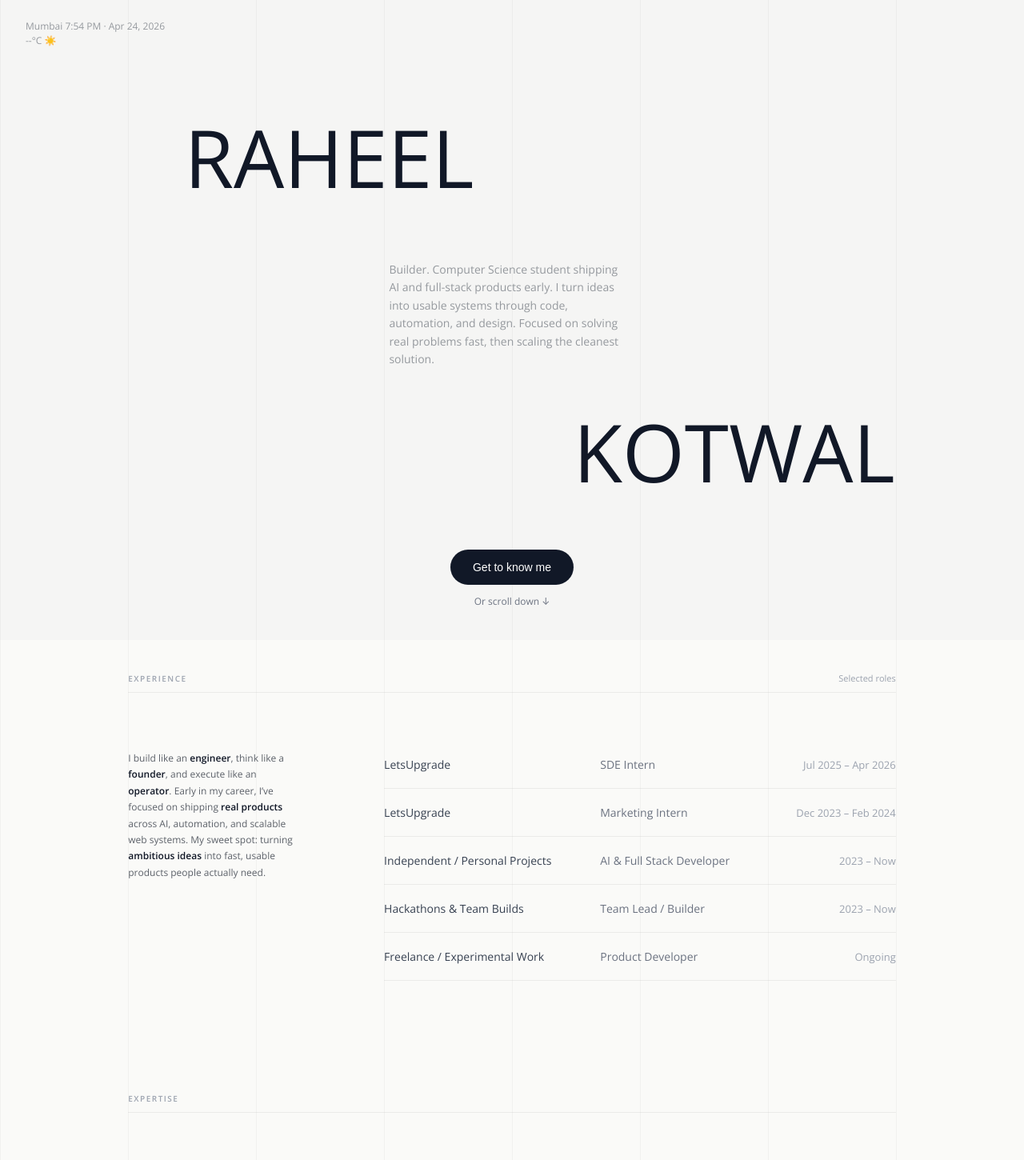
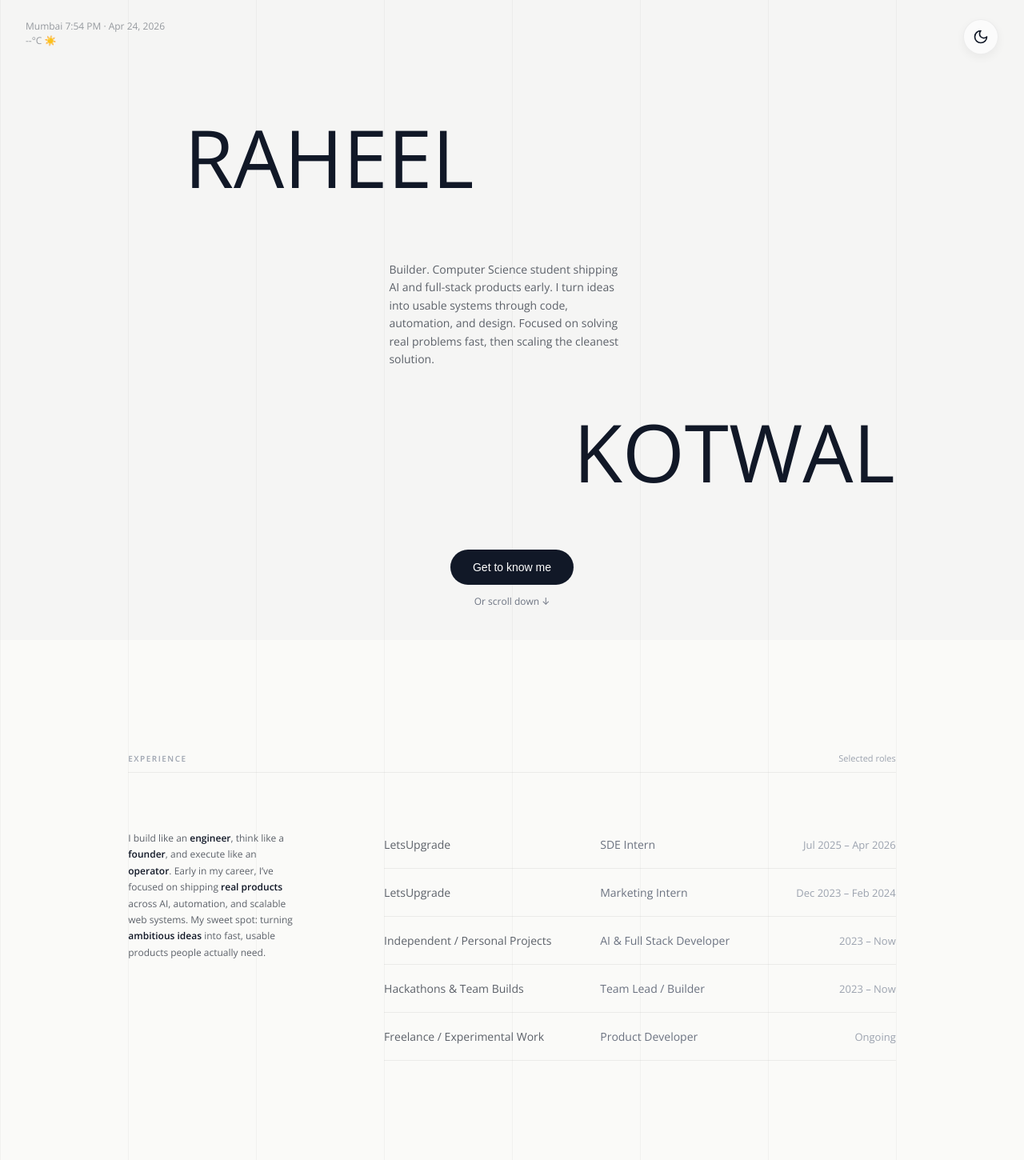
Before and after one commit to Raheel-10k/MyPortfolio, a React (Vite) app: page / in a window 1280 px wide. Shown: the top 1450 px of the page at 80% size. Built offline with nearby package versions, Linux system fonts and the light colour scheme; no server answers.

Commit message:
v1.1 dark theme added

```diff
--- a/src/App.jsx
+++ b/src/App.jsx
@@ -1,9 +1,13 @@
 import React from 'react';
 import Home from './pages/Home';
+import ThemeToggle from './components/ThemeToggle';
 
 function App() {
   return (
-    <Home />
+    <>
+      <ThemeToggle />
+      <Home />
+    </>
   );
 }
 
--- a/src/components/Brain.css
+++ b/src/components/Brain.css
@@ -7,22 +7,23 @@
   border-top: 1px solid rgba(0,0,0,0.06);
   position: relative;
   z-index: 2;
-  background-color: #fbfbfb;
-  background-image: linear-gradient(to right, rgba(0,0,0,0.035) 1px, transparent 1px);
+  background-color: var(--bg-color);
+  background-image: linear-gradient(to right, var(--grid-line) 1px, transparent 1px);
   background-size: 12.5vw 100%;
   padding: 100px 12.52% 60px;
+  transition: background-color 0.3s ease;
 }
 
 .brain-section h3 {
   font-size: 28px;
   font-weight: 400;
   margin: 0 0 12px;
-  color: #374151;
+  color: var(--text-primary);
 }
 
 .brain-section p {
   font-size: 14px;
-  color: #6b7280;
+  color: var(--text-secondary);
   margin: 0 0 32px;
   max-width: 460px;
   line-height: 1.6;
--- a/src/components/Footer.css
+++ b/src/components/Footer.css
@@ -1,8 +1,8 @@
 /* Footer Section */
 .footer {
-  background-color: #0a0a0a;
-  color: #fff;
-  padding: 40px 0 0 0;
+  background-color: var(--hero-bg);
+  color: var(--text-primary);
+  padding: 100px 0 60px;
   position: relative;
   overflow: hidden;
   border-top: 1px solid #222;
@@ -10,6 +10,7 @@
   background-image: linear-gradient(to right, rgba(255,255,255,0.05) 1px, transparent 1px);
   background-size: 12.5vw 100%;
   z-index: 2;
+  transition: background-color 0.3s ease;
 }
 
 .marquee-container {
@@ -59,10 +60,11 @@
 }
 
 .footer-link {
-  color: #9ca3af;
+  color: var(--text-primary);
   text-decoration: none;
-  font-size: 14px;
-  transition: color 0.2s;
+  font-size: 24px;
+  font-weight: 300;
+  transition: opacity 0.2s;
 }
 
 .footer-link:hover {
@@ -70,10 +72,9 @@
 }
 
 .copyright {
-  font-size: 12px;
-  color: #6b7280;
-  margin-top: auto;
-  padding-bottom: 40px;
+  font-size: 11px;
+  color: var(--text-muted);
+  margin-top: 40px;
 }
 
 .footer-images {
--- a/src/components/Hero.css
+++ b/src/components/Hero.css
@@ -5,25 +5,25 @@
   top: 0;
   overflow: hidden;
   z-index: 1;
-  background-color: #f5f5f4;
-  background-image: linear-gradient(to right, rgba(0,0,0,0.035) 1px, transparent 1px);
+  background-color: var(--hero-bg);
+  background-image: linear-gradient(to right, var(--grid-line) 1px, transparent 1px);
   background-size: 12.5vw 100%;
+  transition: background-color 0.3s ease;
 }
 
 .name-part {
     font-family: 'Open Sans', sans-serif;
     font-size: 100px;
     font-weight: 300;
-    color: #111827;
+    color: var(--text-primary);
     margin: 0;
     white-space: nowrap;
-
 }
 
 .hero-description {
   font-size: 14px;
   line-height: 1.6;
-  color: #95999e;
+  color: var(--text-secondary);
   max-width: 300px;
 }
 
--- /dev/null
+++ b/src/components/ThemeToggle.css
@@ -0,0 +1,32 @@
+.theme-toggle {
+  position: fixed;
+  top: 24px;
+  right: 32px;
+  z-index: 1000;
+  background: var(--bg-color);
+  border: 1px solid var(--border-color);
+  color: var(--text-primary);
+  width: 44px;
+  height: 44px;
+  border-radius: 50%;
+  display: flex;
+  align-items: center;
+  justify-content: center;
+  cursor: pointer;
+  box-shadow: 0 4px 12px rgba(0,0,0,0.05);
+  transition: all 0.3s cubic-bezier(0.4, 0, 0.2, 1);
+  pointer-events: auto;
+}
+
+.theme-toggle:hover {
+  transform: scale(1.05);
+  background: var(--hero-bg);
+}
+
+.theme-toggle svg {
+  transition: transform 0.5s cubic-bezier(0.4, 0, 0.2, 1);
+}
+
+.theme-toggle:active {
+  transform: scale(0.95);
+}
--- /dev/null
+++ b/src/components/ThemeToggle.jsx
@@ -0,0 +1,30 @@
+import React, { useState, useEffect } from 'react';
+import './ThemeToggle.css';
+
+const ThemeToggle = () => {
+  const [isDark, setIsDark] = useState(false);
+
+  useEffect(() => {
+    if (isDark) {
+      document.body.classList.add('dark');
+    } else {
+      document.body.classList.remove('dark');
+    }
+  }, [isDark]);
+
+  return (
+    <button
+      className="theme-toggle"
+      onClick={() => setIsDark(!isDark)}
+      aria-label="Toggle dark mode"
+    >
+      {isDark ? (
+        <svg xmlns="http://www.w3.org/2000/svg" width="20" height="20" viewBox="0 0 24 24" fill="none" stroke="currentColor" strokeWidth="2" strokeLinecap="round" strokeLinejoin="round" className="lucide lucide-sun"><circle cx="12" cy="12" r="4"/><path d="M12 2v2"/><path d="M12 20v2"/><path d="m4.93 4.93 1.41 1.41"/><path d="m17.66 17.66 1.41 1.41"/><path d="M2 12h2"/><path d="M20 12h2"/><path d="m6.34 17.66-1.41 1.41"/><path d="m19.07 4.93-1.41 1.41"/></svg>
+      ) : (
+        <svg xmlns="http://www.w3.org/2000/svg" width="20" height="20" viewBox="0 0 24 24" fill="none" stroke="currentColor" strokeWidth="2" strokeLinecap="round" strokeLinejoin="round" className="lucide lucide-moon"><path d="M12 3a6 6 0 0 0 9 9 9 9 0 1 1-9-9Z"/></svg>
+      )}
+    </button>
+  );
+};
+
+export default ThemeToggle;
--- a/src/index.css
+++ b/src/index.css
@@ -1,14 +1,37 @@
 @import url('https://fonts.googleapis.com/css2?family=Open+Sans:ital,wght@0,300..800;1,300..800&display=swap');
+
+:root {
+  --bg-color: #fbfbfb;
+  --hero-bg: #f5f5f4;
+  --section-bg: #fafaf8;
+  --text-primary: #111827;
+  --text-secondary: #5c6169;
+  --text-muted: #9ca3af;
+  --grid-line: rgba(0,0,0,0.035);
+  --border-color: rgba(0,0,0,0.06);
+}
+
+body.dark {
+  --bg-color: #0a0a0a;
+  --hero-bg: #0f0f0f;
+  --section-bg: #141414;
+  --text-primary: #f9fafb;
+  --text-secondary: #9ca3af;
+  --text-muted: #6b7280;
+  --grid-line: rgba(255,255,255,0.05);
+  --border-color: rgba(255,255,255,0.1);
+}
 
 body {
   margin: 0;
   font-family: 'Open Sans', -apple-system, sans-serif;
-  background-color: #fbfbfb;
+  background-color: var(--bg-color);
   /* vertical grid lines */
-  background-image: linear-gradient(to right, rgba(0,0,0,0.035) 1px, transparent 1px);
+  background-image: linear-gradient(to right, var(--grid-line) 1px, transparent 1px);
   background-size: 12.5vw 100%;
-  color: #111827;
+  color: var(--text-primary);
   overflow-x: hidden;
+  transition: background-color 0.3s ease, color 0.3s ease;
 }
 
 * {
@@ -27,13 +50,13 @@ body {
 }
 
 .table tr {
-  border-bottom: 1px solid rgba(0,0,0,0.06);
+  border-bottom: 1px solid var(--border-color);
 }
 
 .table td {
   padding: 20px 0;
   font-size: 14px;
-  color: #374151;
+  color: var(--text-secondary);
 }
 
 .table td:nth-child(2) {
@@ -49,10 +72,11 @@ body {
 .section {
   position: relative;
   z-index: 2;
-  background-color: #fafaf8;
-  background-image: linear-gradient(to right, rgba(0,0,0,0.035) 1px, transparent 1px);
+  background-color: var(--section-bg);
+  background-image: linear-gradient(to right, var(--grid-line) 1px, transparent 1px);
   background-size: 12.5vw 100%;
-  padding: 0px 12.52% 0;
+  padding: 100px 12.52% 0;
+  transition: background-color 0.3s ease;
 }
 
 .section-header {
@@ -60,20 +84,20 @@ body {
   justify-content: space-between;
   align-items: flex-end;
   padding: 40px 0 10px;
-  border-bottom: 1px solid rgba(0,0,0,0.06);
+  border-bottom: 1px solid var(--border-color);
 }
 
 .section-label {
   font-size: 10px;
   font-weight: 600;
-  color: #9ca3af;
+  color: var(--text-muted);
   letter-spacing: 0.15em;
   text-transform: uppercase;
 }
 
 .section-meta {
   font-size: 11px;
-  color: #9ca3af;
+  color: var(--text-muted);
 }
 
 .section-content {
@@ -97,10 +121,10 @@ body {
 .experience-text {
   font-size: 12px;
   line-height: 1.7;
-  color: #5c6169;
+  color: var(--text-secondary);
 }
 
 .experience-text strong {
-  color: #111827;
+  color: var(--text-primary);
   font-weight: 600;
 }
```
